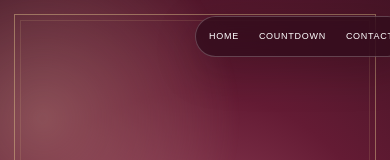
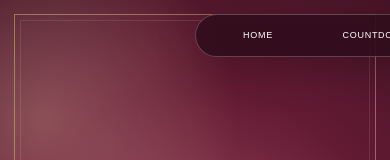
Before and after one commit to Thanesh2906/Wedding_invitation, a Next.js app: page / in a window 390 px wide. Shown: the top 160 px of the page. Built offline with nearby package versions, Linux system fonts and the light colour scheme.

Commit message:
Fix responsive navigation styles

```diff
--- a/app/globals.css
+++ b/app/globals.css
@@ -7,8 +7,8 @@ body { margin:0; background:var(--ivory); color:var(--ink); font-family:var(--fo
 a { color:inherit; text-decoration:none; }
 button, a { -webkit-tap-highlight-color:transparent; }
 
-.floating-nav { position:fixed; z-index:50; top:16px; left:50%; transform:translateX(-50%); display:flex; gap:4px; padding:5px; border:1px solid rgba(255,255,255,.22); border-radius:999px; background:rgba(45,11,26,.72); color:#fff; box-shadow:0 12px 40px rgba(25,4,13,.25); backdrop-filter:blur(16px); font:500 9px/1 var(--font-sans); letter-spacing:.12em; text-transform:uppercase; }
-.floating-nav a { padding:10px 11px; border-radius:999px; transition:.25s ease; }
+.floating-nav { position:fixed; z-index:50; top:max(14px,env(safe-area-inset-top)); left:50%; width:min(420px,calc(100% - 28px)); transform:translateX(-50%); display:flex; justify-content:center; gap:4px; padding:5px; border:1px solid rgba(255,255,255,.22); border-radius:999px; background:rgba(45,11,26,.82); color:#fff; box-shadow:0 12px 40px rgba(25,4,13,.25); backdrop-filter:blur(16px); font:500 9px/1 var(--font-sans); letter-spacing:.12em; text-transform:uppercase; }
+.floating-nav a { flex:1 1 0; padding:11px 8px; border-radius:999px; text-align:center; transition:.25s ease; }
 .floating-nav a:hover,.floating-nav a:focus-visible { background:rgba(255,255,255,.15); outline:none; }
 
 .hero { min-height:100svh; position:relative; display:flex; flex-direction:column; justify-content:center; align-items:center; overflow:hidden; padding:110px 20px 80px; color:#fff9ec; text-align:center; background:radial-gradient(circle at 50% 34%, #9b4960 0, #641b34 33%, #35101e 75%); isolation:isolate; }
@@ -78,5 +78,5 @@ footer { padding:84px 20px 110px; display:flex; flex-direction:column; align-ite
   .events-grid,.family-grid,.contact-grid { grid-template-columns:repeat(2,1fr); }.event-card { padding:65px 45px 50px; }
   .action-row { grid-template-columns:1fr 1fr; }.hero h1 { flex-direction:row; gap:32px; }.hero h1 em { margin:0; }.couple-lockup { flex-direction:row; justify-content:center; gap:26px; }.couple-lockup em { margin:0; }
 }
-@media (max-width:420px) { .floating-nav a { padding:10px 8px; }.floating-nav { letter-spacing:.08em; }.countdown-cell { padding:20px 2px; }.event-card { padding-left:20px;padding-right:20px; }.hero::before { inset:14px; }.hero::after { inset:20px; } }
+@media (max-width:420px) { .floating-nav { letter-spacing:.08em; }.countdown-cell { padding:20px 2px; }.event-card { padding-left:20px;padding-right:20px; }.hero::before { inset:14px; }.hero::after { inset:20px; } }
 @media (prefers-reduced-motion:reduce) { html{scroll-behavior:auto} }
```
